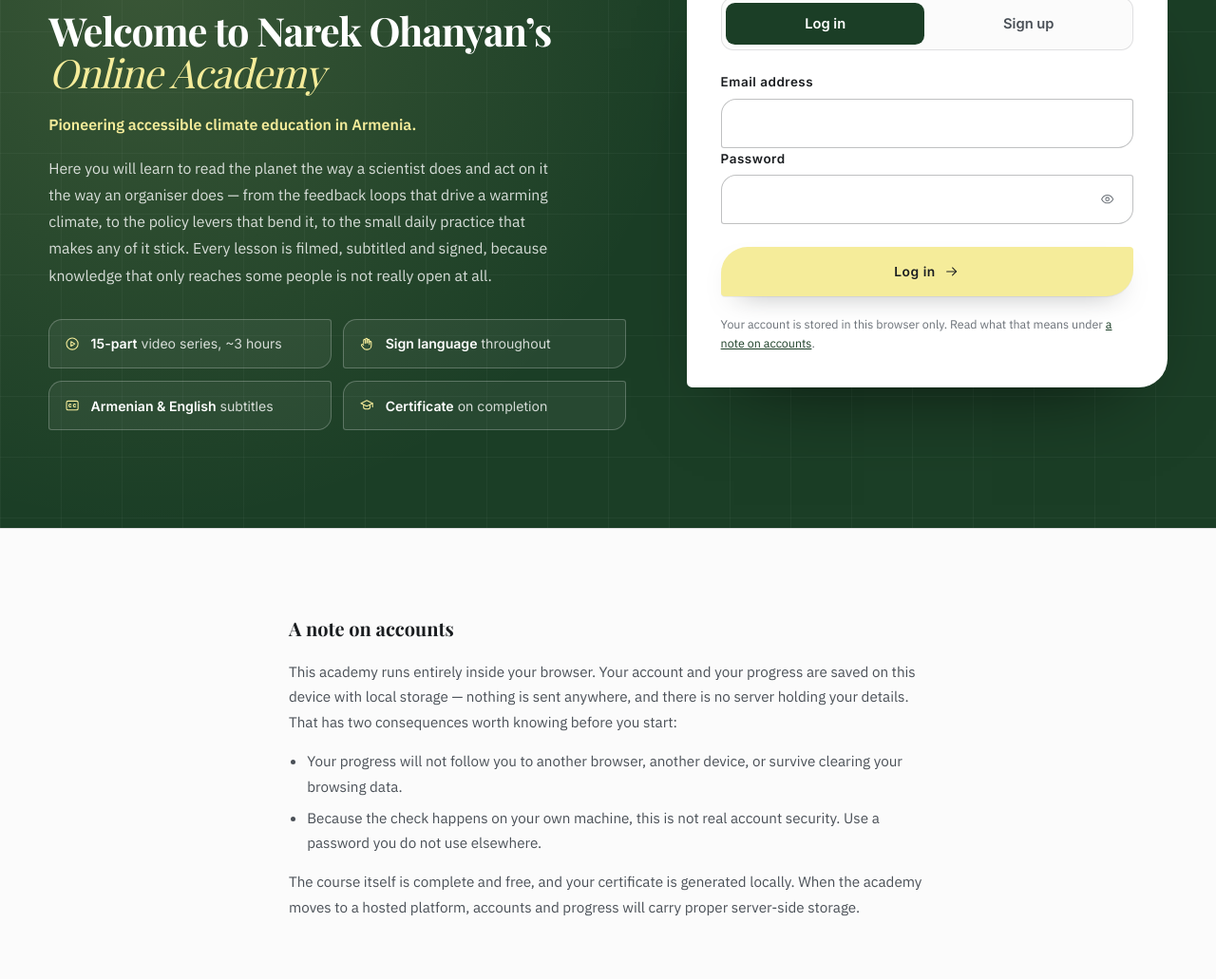
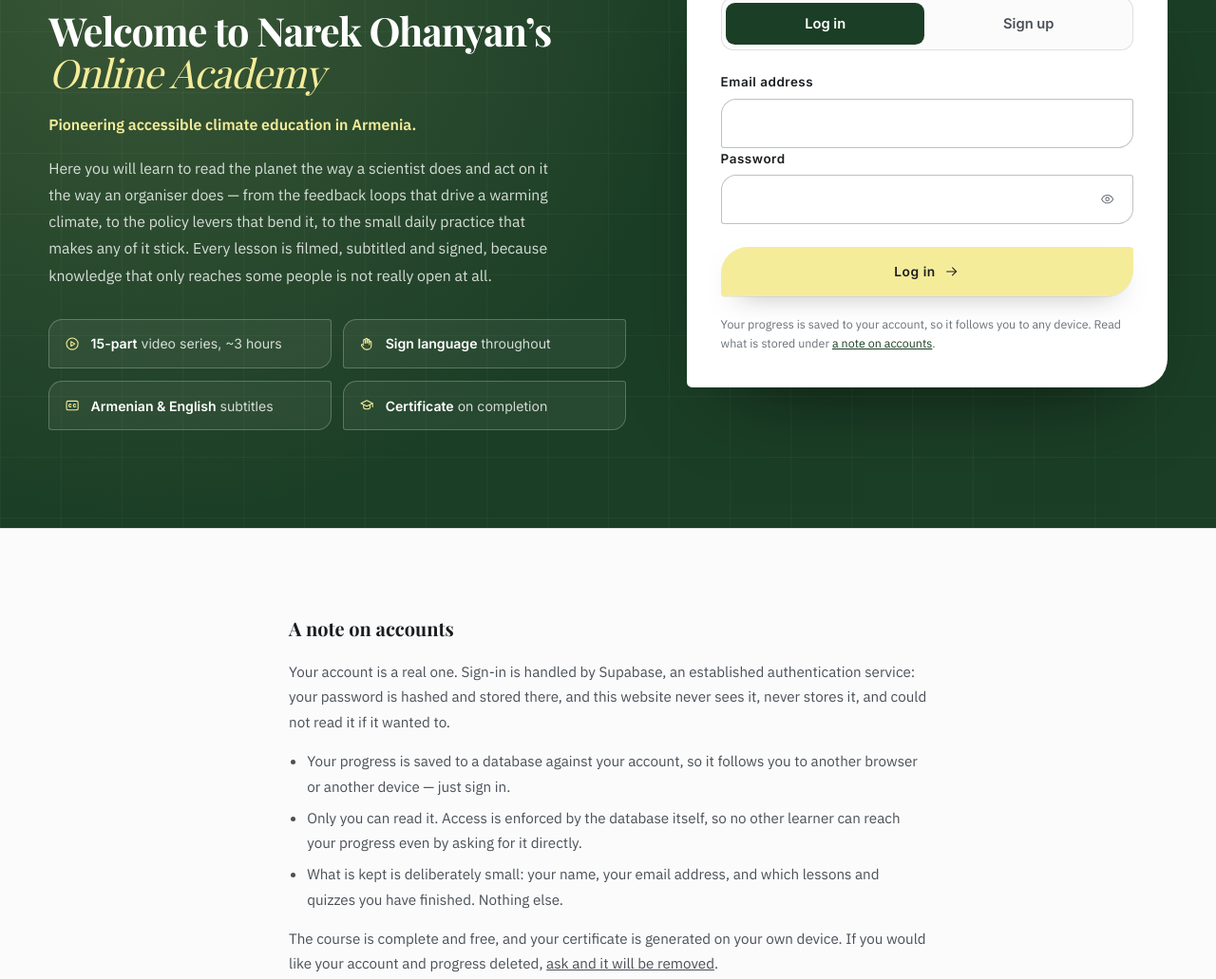
Before and after one commit to Narek-Ohanyan/narekohanyan.com, a website: page academy.html in a window 1280 px wide. Shown: the part 159-1190 px from the top of the page at 95% size. Drawn offline with nearby package versions, Linux system fonts and the light colour scheme; a web font is replaced by a local one.

Commit message:
Fix course gate for signed-in learners; correct the accounts note
course.js still asked A.current() at load. Restoring a session is now
asynchronous — it reads storage and fetches progress over the network —
so that call always answered null and showed "Sign in to open this
course" to people who were already signed in. It now waits for ready()
before deciding, the same gate academy-ui.js already had. Both entry
points were audited; no other caller makes the synchronous assumption.

The on-page note about accounts was written when the academy really did
run entirely in the browser. Every claim in it is now false — there is a
server, progress does follow you between devices, and the sign-in is
real — so it has been rewritten to say what is actually stored, who can
read it, and how to have it deleted.

Co-Authored-By: Claude Opus 5 <noreply@anthropic.com>

```diff
--- a/academy.html
+++ b/academy.html
@@ -223,8 +223,8 @@
             <svg class="ico" viewBox="0 0 24 24" aria-hidden="true"><use href="#a-arrow"/></svg></button>
         </form>
 
-        <p class="auth__small">Your account is stored in this browser only. Read what that means
-          under <a href="#local-note">a note on accounts</a>.</p>
+        <p class="auth__small">Your progress is saved to your account, so it follows you to any
+          device. Read what is stored under <a href="#local-note">a note on accounts</a>.</p>
       </div>
     </div>
   </section>
@@ -288,18 +288,20 @@
   <section id="local-note" class="lnote" aria-labelledby="lnote-h">
     <div class="lnote__inner">
       <h2 id="lnote-h" class="lnote__h">A note on accounts</h2>
-      <p>This academy runs entirely inside your browser. Your account and your progress are saved on
-        this device with local storage &mdash; nothing is sent anywhere, and there is no server holding
-        your details. That has two consequences worth knowing before you start:</p>
+      <p>Your account is a real one. Sign-in is handled by Supabase, an established authentication
+        service: your password is hashed and stored there, and this website never sees it, never
+        stores it, and could not read it if it wanted to.</p>
       <ul>
-        <li>Your progress will not follow you to another browser, another device, or survive clearing
-          your browsing data.</li>
-        <li>Because the check happens on your own machine, this is not real account security. Use a
-          password you do not use elsewhere.</li>
+        <li>Your progress is saved to a database against your account, so it follows you to another
+          browser or another device &mdash; just sign in.</li>
+        <li>Only you can read it. Access is enforced by the database itself, so no other learner can
+          reach your progress even by asking for it directly.</li>
+        <li>What is kept is deliberately small: your name, your email address, and which lessons and
+          quizzes you have finished. Nothing else.</li>
       </ul>
-      <p>The course itself is complete and free, and your certificate is generated locally. When the
-        academy moves to a hosted platform, accounts and progress will carry proper server-side
-        storage.</p>
+      <p>The course is complete and free, and your certificate is generated on your own device. If you
+        would like your account and progress deleted, <a href="contact.html?subject=Delete%20my%20academy%20account">ask
+        and it will be removed</a>.</p>
     </div>
   </section>
 
```
Also changed, not shown: course.html (+1 -1 lines), course.js (+13 -1 lines).
